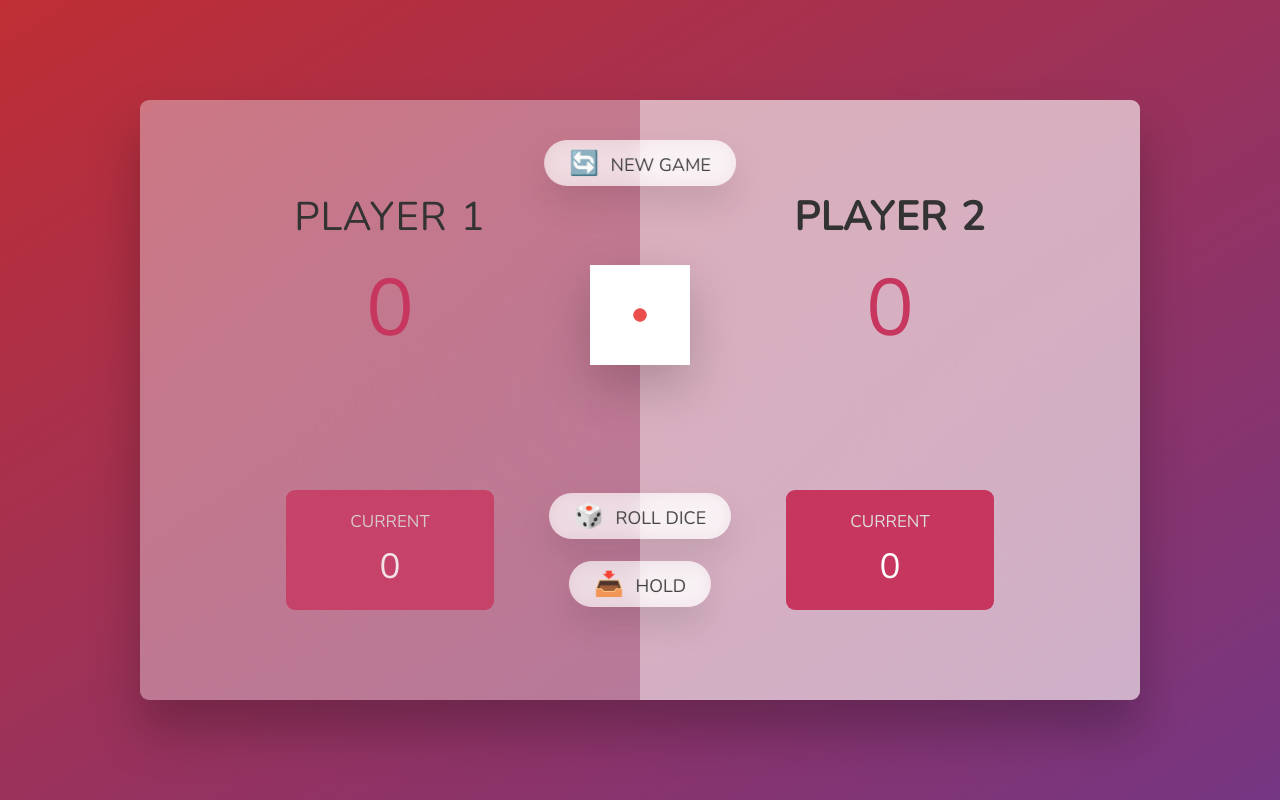
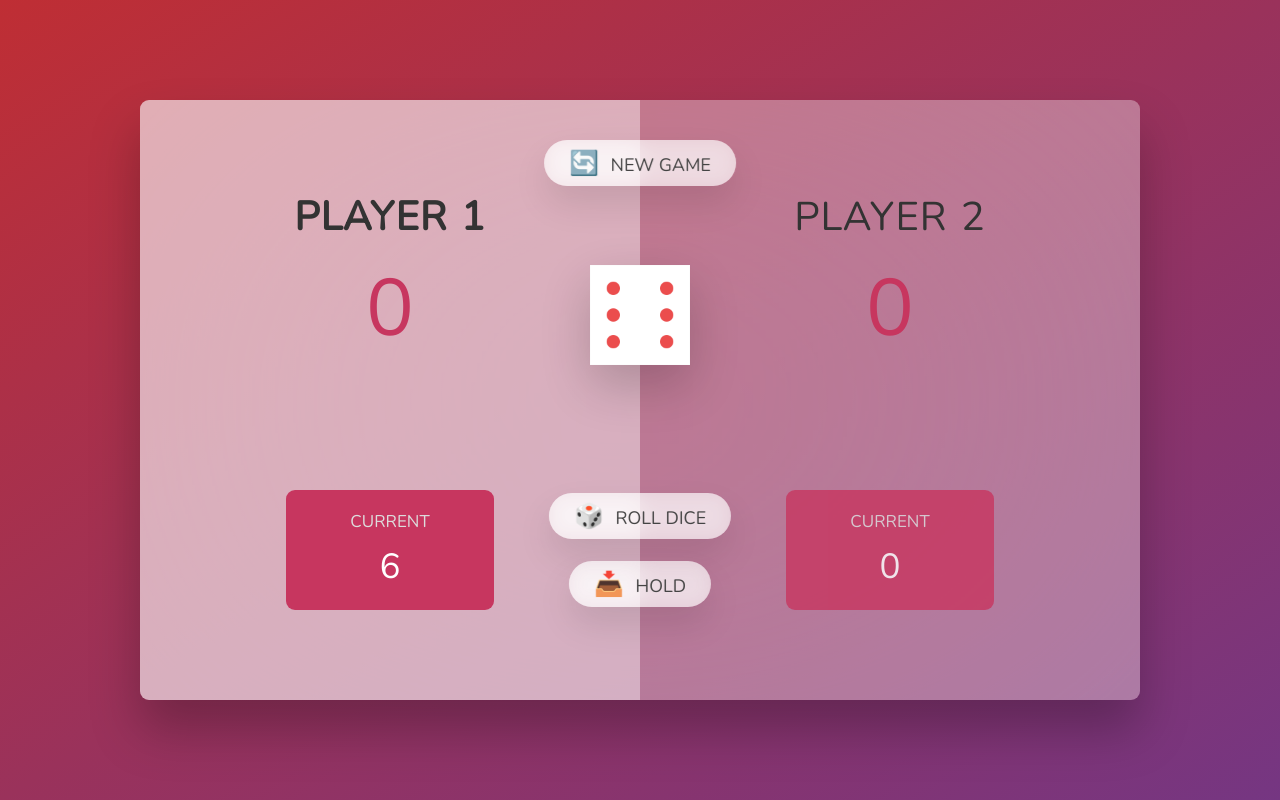
Before and after one commit to lnalmeida/js-pig-game, a plain HTML site: page index.html in a window 1280 px wide. Both pictures are taken after a click on the button "🎲 ROLL DICE". Drawn offline with nearby package versions, Linux system fonts and the light colour scheme.

Commit message:
refatoring da logica, adiconar funçao ao botao de nova partida e condiçao de vitoria

```diff
--- a/css/style.css
+++ b/css/style.css
@@ -165,3 +165,7 @@ main {
   font-weight: 700;
   color: #c7365f;
 }
+
+.hidden {
+  display: none;
+}
--- a/js/script.js
+++ b/js/script.js
@@ -1,5 +1,4 @@
 'use strict';
-
 
 let roundScore = 0;
 let activePlayer = 0;
@@ -27,21 +26,16 @@ elCurrent_0.textContent = 0;
 elCurrent_1.textContent = 0;
 
 // apagando o dado
-imgDice.style.display = 'none';
+imgDice.classList.add('hidden');
 
-// função pra rolar o dado
-const rollDice = () => {
-  let dice = Math.floor(Math.random() * 6) + 1;
-  imgDice.style.display = 'block';
-  imgDice.src = `./assets/dice-${dice}.png`;
-  return dice;
-};
 
 const setPlayer = (player) => {
     if (player === 0) {
+        activePlayer = 0;
         displayCurrent = elCurrent_0;
         displayScore = elScore_0;
     } else {
+        activePlayer = 1;
         displayCurrent = elCurrent_1;
         displayScore = elScore_1;
     }
@@ -51,40 +45,39 @@ const nextPlayer = () => {
     displayScore.textContent = score[activePlayer];
     roundScore = 0;
     if (activePlayer === 0) {
-        activePlayer = 1;
-        sectionPlayer1.classList.toggle('player--active');
-        sectionPlayer2.classList.toggle('player--active');
+        setPlayer(1);
+        sectionPlayer1.classList.remove('player--active');
+        sectionPlayer2.classList.add('player--active');
+        displayScore.textContent = score[activePlayer];
     } else {
-        activePlayer = 0;
-        sectionPlayer2.classList.toggle('player--active');
-        sectionPlayer1.classList.toggle('player--active');
+        setPlayer(0);
+        sectionPlayer2.classList.remove('player--active');
+        sectionPlayer1.classList.add('player--active');
+        displayScore.textContent = score[activePlayer];
     }
 }
 
 buttonRoll.addEventListener('click', () => {
-    if (activePlayer === 0) {
-        setPlayer(0);
-    } else {
-        setPlayer(1);
-    }
+   activePlayer === 0 ? setPlayer(0) : setPlayer(1);
 
-    let dice = rollDice();
+   let dice = Math.trunc(Math.random() * 6) + 1;
+   imgDice.classList.remove('hidden');
+   imgDice.src = `./assets/dice-${dice}.png`;
+
    if (dice !== 1) {
        roundScore += dice;
-        score[activePlayer] += dice;
-        displayCurrent.textContent = roundScore;
+       displayCurrent.textContent =roundScore;
    } else {
        roundScore = 0;
        displayCurrent.textContent = 0;
        nextPlayer();
-        displayScore.textContent = score[activePlayer];
    }
 });
 
 buttonHold.addEventListener('click', () => {
-    roundScore = activePlayer === 0 ? score[0] : score[1];
+    console.log(score)
+    displayScore.textContent = score[activePlayer];
+    score[activePlayer] += roundScore;
     displayCurrent.textContent = 0;
     nextPlayer();
-    score[activePlayer] += roundScore;
-
 });
```
Lines whose indentation alone changed are shown as unchanged.
